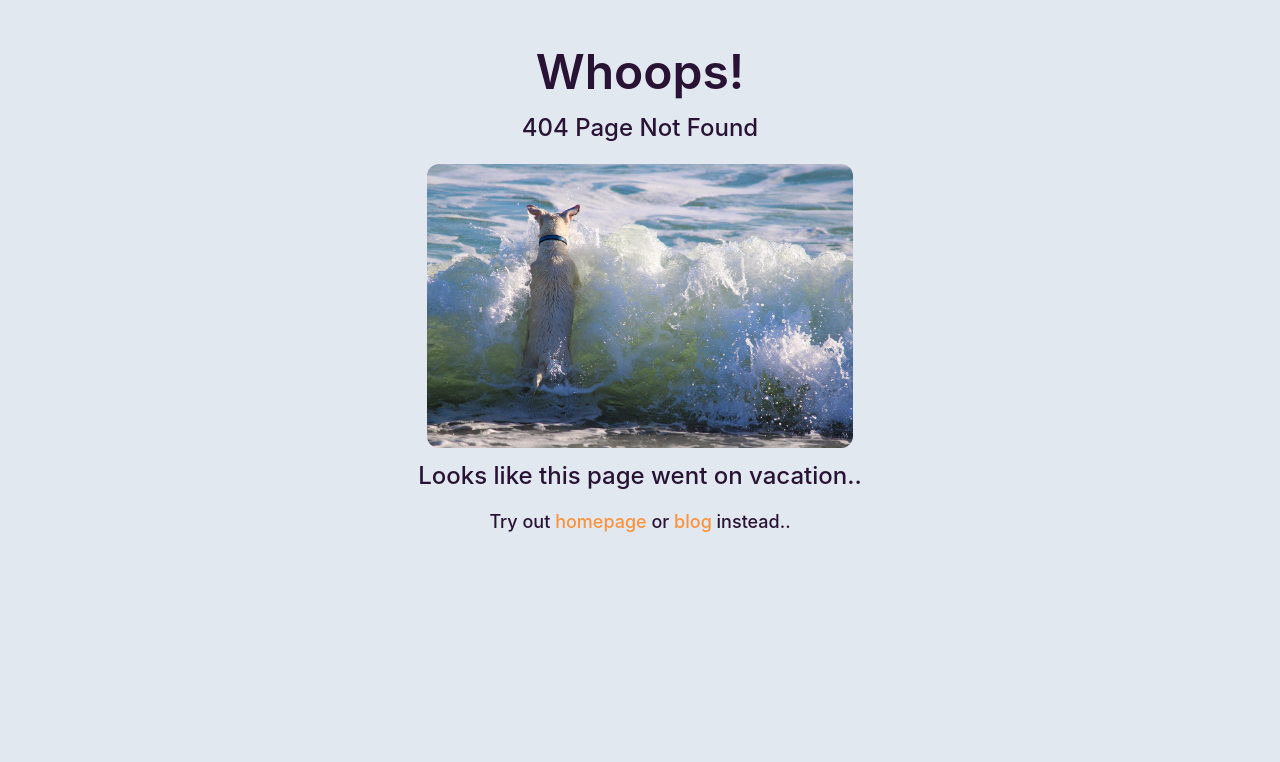
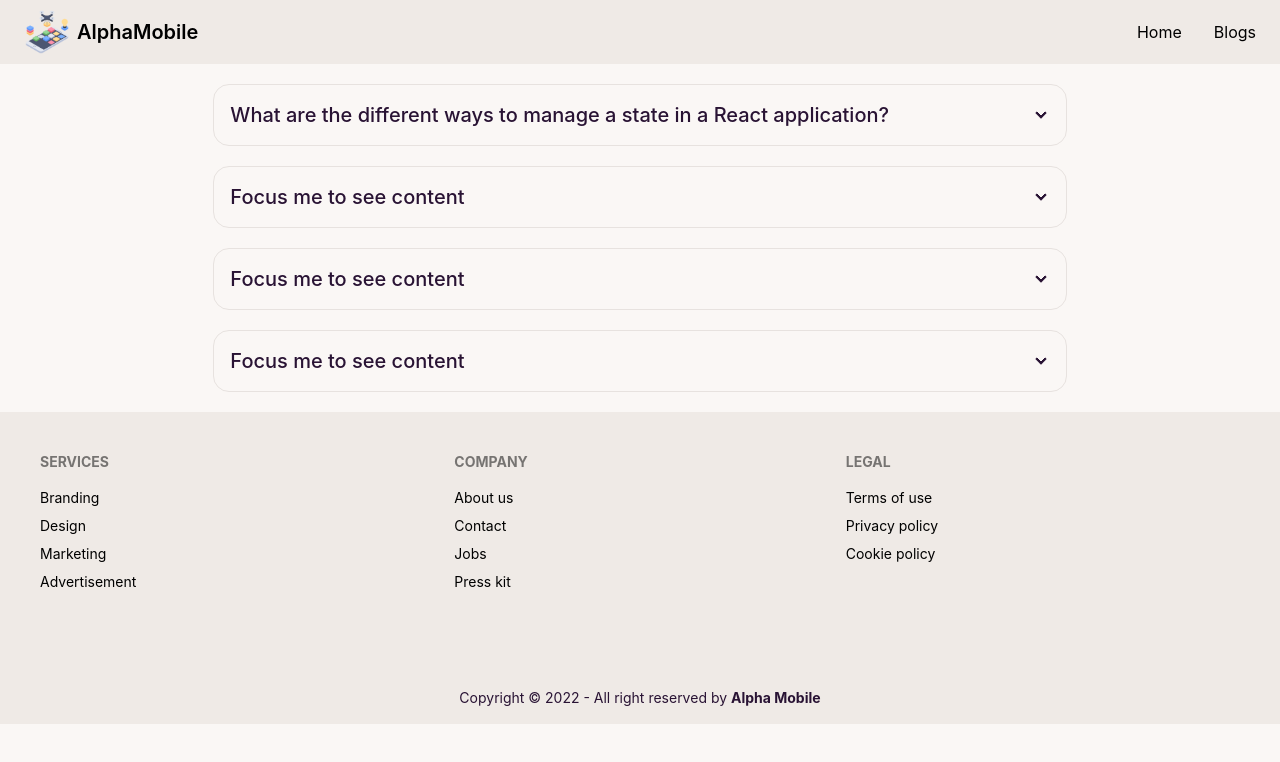
Before and after one commit to maj-jinnah/alpha-mobile-client, a React (Create React App) app: page /blogs in a window 1280 px wide. Before the commit this address had no page. Shown: the top 762 px of the page. Built offline with nearby package versions, Linux system fonts and the light colour scheme.

Commit message:
blog 1 is done

```diff
--- /dev/null
+++ b/src/Pages/Blogs/Blogs.js
@@ -0,0 +1,48 @@
+import React from 'react';
+
+const Blogs = () => {
+    return (
+        <div className='w-2/3 mx-auto'>
+            <div tabIndex={0} className="collapse collapse-arrow border border-base-300 bg-base-100 rounded-box my-5">
+                <div className="collapse-title text-xl font-medium">
+                    What are the different ways to manage a state in a React application?
+                </div>
+                <div className="collapse-content">
+                    <p>There are four main types of states in a React application.<br />
+                        <strong>1. Local state:</strong> Local state is data we manage in one or another component. Local state is most often managed in React using the useState hook. It can take accept any valid data value, including primitive and object values. Additionally, its setter function can be passed down to other components as a callback function (without needing optimizations like useCallback).<br />
+                        <strong>2. Global state:</strong> Global state is data we manage across multiple components. Global state is necessary when we want to get and update data anywhere in our app, or in multiple components at least. A common example of a global state is authenticated user state. If a user is logged into our app, it is necessary to get and change their data throughout our application.<br />
+                        <strong>3. Server state:</strong> Data that comes from an external server that must be integrated with our UI state. Server state is a simple concept but can be hard to manage alongside all of our local and global UI state. There are several pieces of state that must be managed every time you fetch or update data from an external server, including loading and error state. Fortunately, there are tools such as SWR and React Query that makes managing server state much easier.<br />
+                        <strong>4. URL state:</strong> Data that exists on our URLs, including the pathname and query parameters. URL state is often missing as a category of state, but it is an important one. In many cases, a lot of major parts of our application rely upon accessing the URL state. Try to imagine building a blog without being able to fetch a post based on its slug or id that is located in the URL!
+
+                    </p>
+                </div>
+            </div>
+            <div tabIndex={0} className="collapse collapse-arrow border border-base-300 bg-base-100 rounded-box my-5">
+                <div className="collapse-title text-xl font-medium">
+                    Focus me to see content
+                </div>
+                <div className="collapse-content">
+                    <p>tabIndex={0} attribute is necessary to make the div focusable</p>
+                </div>
+            </div>
+            <div tabIndex={0} className="collapse collapse-arrow border border-base-300 bg-base-100 rounded-box my-5">
+                <div className="collapse-title text-xl font-medium">
+                    Focus me to see content
+                </div>
+                <div className="collapse-content">
+                    <p>tabIndex={0} attribute is necessary to make the div focusable</p>
+                </div>
+            </div>
+            <div tabIndex={0} className="collapse collapse-arrow border border-base-300 bg-base-100 rounded-box my-5">
+                <div className="collapse-title text-xl font-medium">
+                    Focus me to see content
+                </div>
+                <div className="collapse-content">
+                    <p>tabIndex={0} attribute is necessary to make the div focusable</p>
+                </div>
+            </div>
+        </div>
+    );
+};
+
+export default Blogs;
--- a/src/Pages/Shared/ErrorPage/ErrorPage.js
+++ b/src/Pages/Shared/ErrorPage/ErrorPage.js
@@ -10,7 +10,7 @@ const ErrorPage = () => {
                 <h1 className='text-lg md:text-2xl mb-5 font-medium'>404 Page Not Found</h1>
                 <img className='w-2/3 md:w-2/5 lg:w-2/6 rounded-xl' src={img} alt="" />
                 <p className='mt-3 text-2xl font-medium'>Looks like this page went on vacation..</p>
-                <p className='mt-4 text-lg font-medium'>Try out <Link to='/' className='text-orange-400'>homepage</Link> or <Link to='/' className='text-orange-400'>blog</Link> instead..</p>
+                <p className='mt-4 text-lg font-medium'>Try out <Link to='/' className='text-orange-400 link link-accent'>homepage</Link> or <Link to='/blogs' className='text-orange-400 link link-accent'>blog</Link> instead..</p>
             </div>
         </div>
     );
--- a/src/Pages/Shared/Navbar/Navbar.js
+++ b/src/Pages/Shared/Navbar/Navbar.js
@@ -7,7 +7,7 @@ const Navbar = () => {
     const menuItems =
         <>
             <li><Link to='/'>Home</Link></li>
-            <li><Link to='/blog'>Blogs</Link></li>
+            <li><Link to='/blogs'>Blogs</Link></li>
             {/* {
                 user?.uid ?
                     <>
--- a/src/Routers/Route/Router.js
+++ b/src/Routers/Route/Router.js
@@ -1,5 +1,6 @@
 import { createBrowserRouter } from "react-router-dom";
 import Main from "../../Layouts/Main/Main";
+import Blogs from "../../Pages/Blogs/Blogs";
 import Home from "../../Pages/Home/Home/Home";
 import ErrorPage from "../../Pages/Shared/ErrorPage/ErrorPage";
 
@@ -11,6 +12,10 @@ export const router = createBrowserRouter([
             {
                 path: '/',
                 element: <Home></Home>
+            },
+            {
+                path: '/blogs',
+                element: <Blogs></Blogs>
             }
         ]
     },
```
